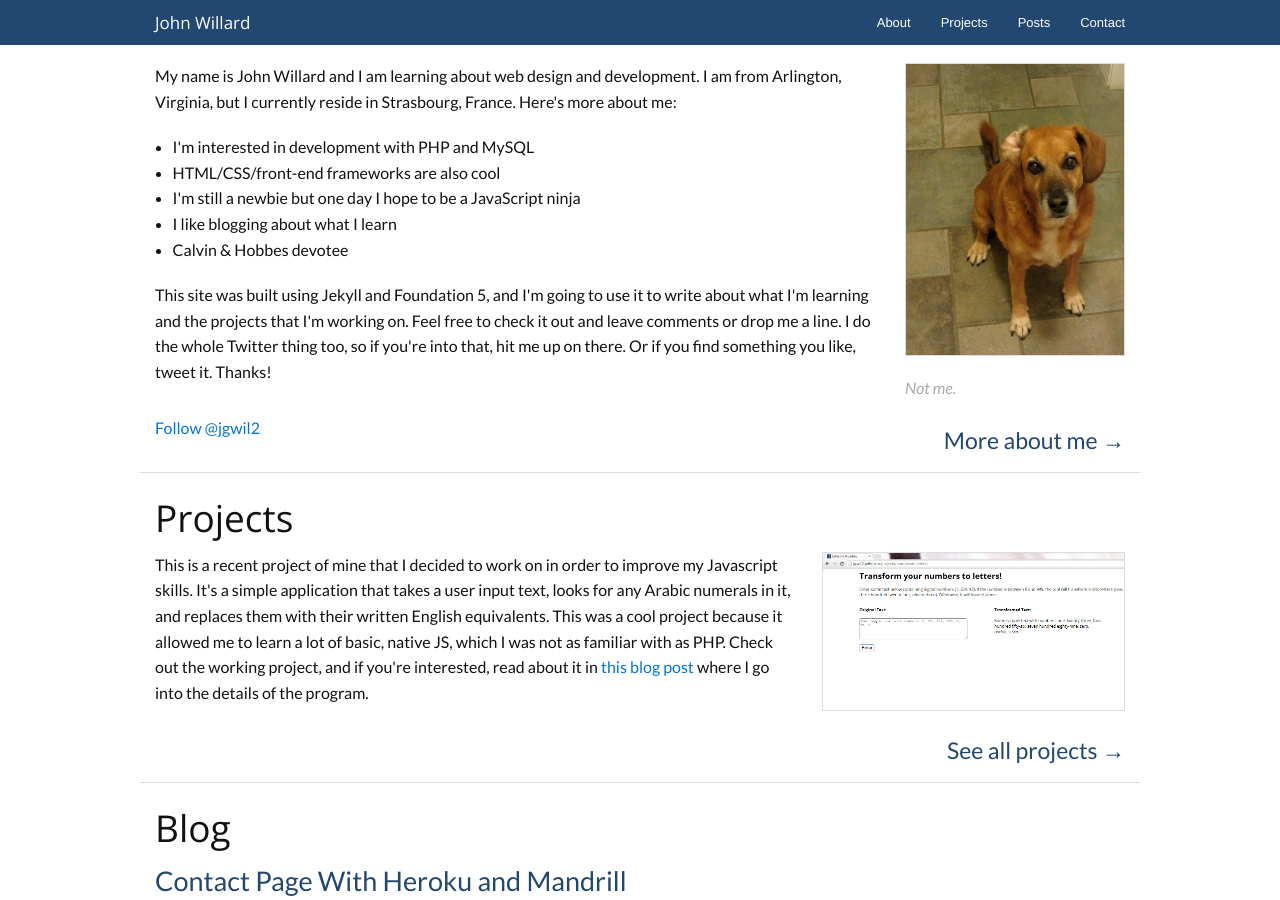
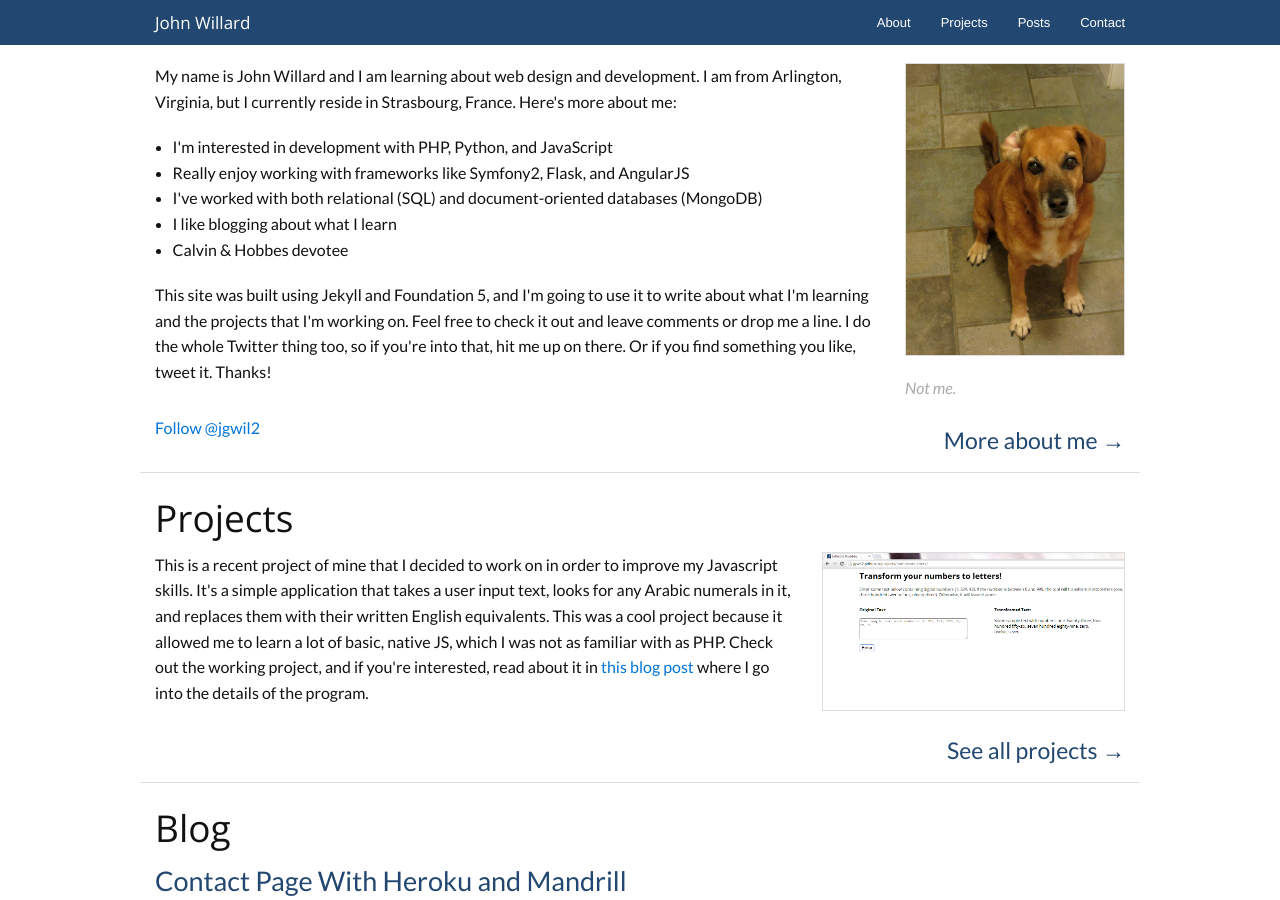
Before and after one commit to jgwil2/jgwil2.github.io, a Jekyll site: the page built from index.html, in a window 1280 px wide and 900 px high. Built offline with Jekyll 4.4.1, drawn with Linux system fonts in a browser that asks for light colours; nearby versions of some CDN libraries; library files that are not in the unit come from our copies; Markdown is read by kramdown in place of the engine named in the settings; comment, search, counter and statistics services are not loaded.

Commit message:
update homepage

```diff
--- a/index.html
+++ b/index.html
@@ -11,9 +11,9 @@ layout: default
 		<div class="large-9 medium-9 columns">
 			<p>My name is John Willard and I am learning about web design and development. I am from Arlington, Virginia, but I currently reside in Strasbourg, France. Here's more about me:</p>
 			<ul>
-				<li>I'm interested in development with PHP and MySQL</li>
-				<li>HTML/CSS/front-end frameworks are also cool</li>
-				<li>I'm still a newbie but one day I hope to be a JavaScript ninja</li>
+				<li>I'm interested in development with PHP, Python, and JavaScript</li>
+				<li>Really enjoy working with frameworks like Symfony2, Flask, and AngularJS</li>
+				<li>I've worked with both relational (SQL) and document-oriented databases (MongoDB)</li>
 				<li>I like blogging about what I learn</li>
 				<li>Calvin & Hobbes devotee</li>
 			</ul>
```
